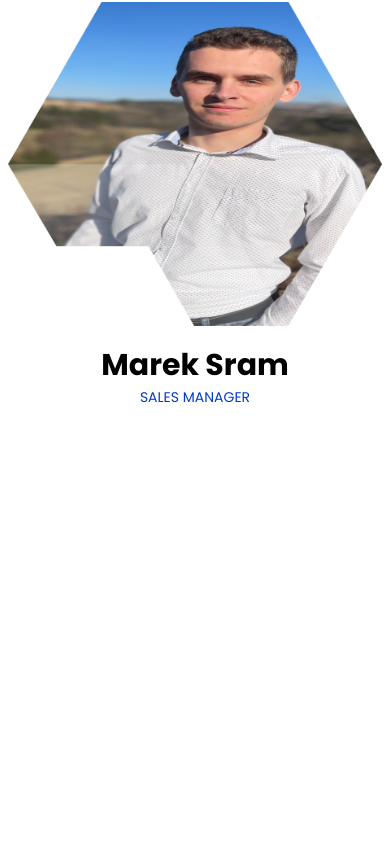
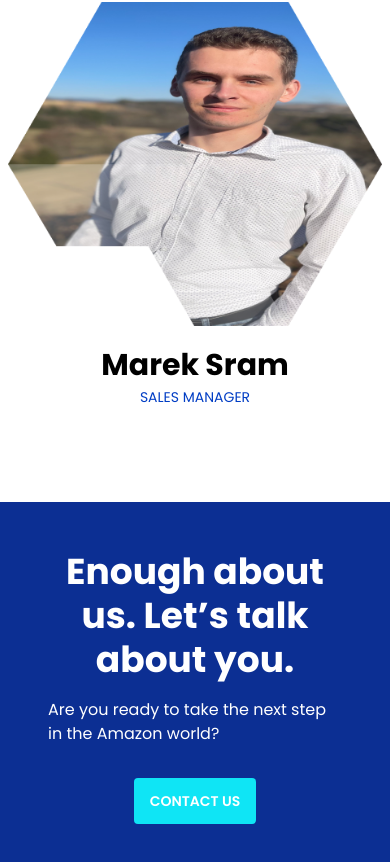
Before and after one commit to gillanihassan/tasks, a React (Vite) app: page /taskTwo in a window 390 px wide. Shown: the part 6048-6910 px from the top of the page. Before the commit the page ends 6470 px from the top, so only its background shows below. Built offline with nearby package versions, Linux system fonts and the light colour scheme.

Commit message:
about section done

```diff
--- /dev/null
+++ b/src/assets/taskTwo/components/about/About.jsx
@@ -0,0 +1,32 @@
+import styles from "./styles.module.css";
+import { Button, Col, Row } from "react-bootstrap";
+
+function About() {
+  return (
+    <div className={`p-5 ${styles.mainDiv}`}>
+      <Row>
+        <Col
+          md={8}
+          className="d-flex flex-column justify-content-center align-items-center"
+        >
+          <div>
+            <h2 className={`${styles.mainHeading}`}>
+              Enough about us. Let’s talk about you.
+            </h2>
+            <p className={`mt-3 ${styles.customPara}`}>
+              Are you ready to take the next step in the Amazon world?
+            </p>
+          </div>
+        </Col>
+        <Col
+          md={4}
+          className="d-flex flex-column justify-content-center align-items-center"
+        >
+          <Button className={` ${styles.btn}`}>CONTACT US</Button>
+        </Col>
+      </Row>
+    </div>
+  );
+}
+
+export default About;
--- /dev/null
+++ b/src/assets/taskTwo/components/about/styles.module.css
@@ -0,0 +1,54 @@
+.mainDiv {
+  /* border: 2px solid red; */
+  margin-top: 5rem;
+  background-color: #0c2f93;
+}
+.mainHeading {
+  color: #ffffff;
+  font-family: "Poppins";
+  font-weight: 700;
+  font-size: 60px;
+  line-height: 72px;
+  width: 100%;
+  max-width: 700px;
+}
+.customPara {
+  color: #ffffff;
+  font-family: "Poppins";
+  font-weight: 400;
+  font-size: 23px;
+  line-height: 22px;
+}
+.btn {
+  background-color: #0fe5f5;
+  color: #ffffff;
+  font-family: "Poppins";
+  font-weight: 700;
+  font-size: 20px;
+  line-height: 24px;
+  padding: 1.5rem;
+  border: none;
+  border-radius: 4px;
+}
+.btn:hover {
+  background-color: #0fe5f5;
+  color: #ffffff;
+}
+@media (max-width: 576px) {
+  .mainHeading {
+    font-size: 36px;
+    line-height: 44px;
+    text-align: center;
+  }
+  .customPara {
+    font-size: 16px;
+    line-height: 24px;
+  }
+  .btn {
+    font-weight: 600;
+    font-size: 14px;
+    line-height: 14px;
+    padding: 1rem;
+    margin-top: 1rem;
+  }
+}
--- a/src/assets/taskTwo/page/TaskTwo.jsx
+++ b/src/assets/taskTwo/page/TaskTwo.jsx
@@ -5,6 +5,7 @@ import MarketAccess from "../components/marketAccess/MarketAccess";
 import WareHouse from "../components/wareHouse/WareHouse";
 import BrandPartner from "../components/brandPartner/BrandPartner";
 import TeamSection from "../components/teamSection/TeamSection";
+import About from "../components/about/About";
 
 function TaskTwo() {
   return (
@@ -16,6 +17,7 @@ function TaskTwo() {
       <WareHouse />
       <BrandPartner />
       <TeamSection />
+      <About />
     </div>
   );
 }
```
